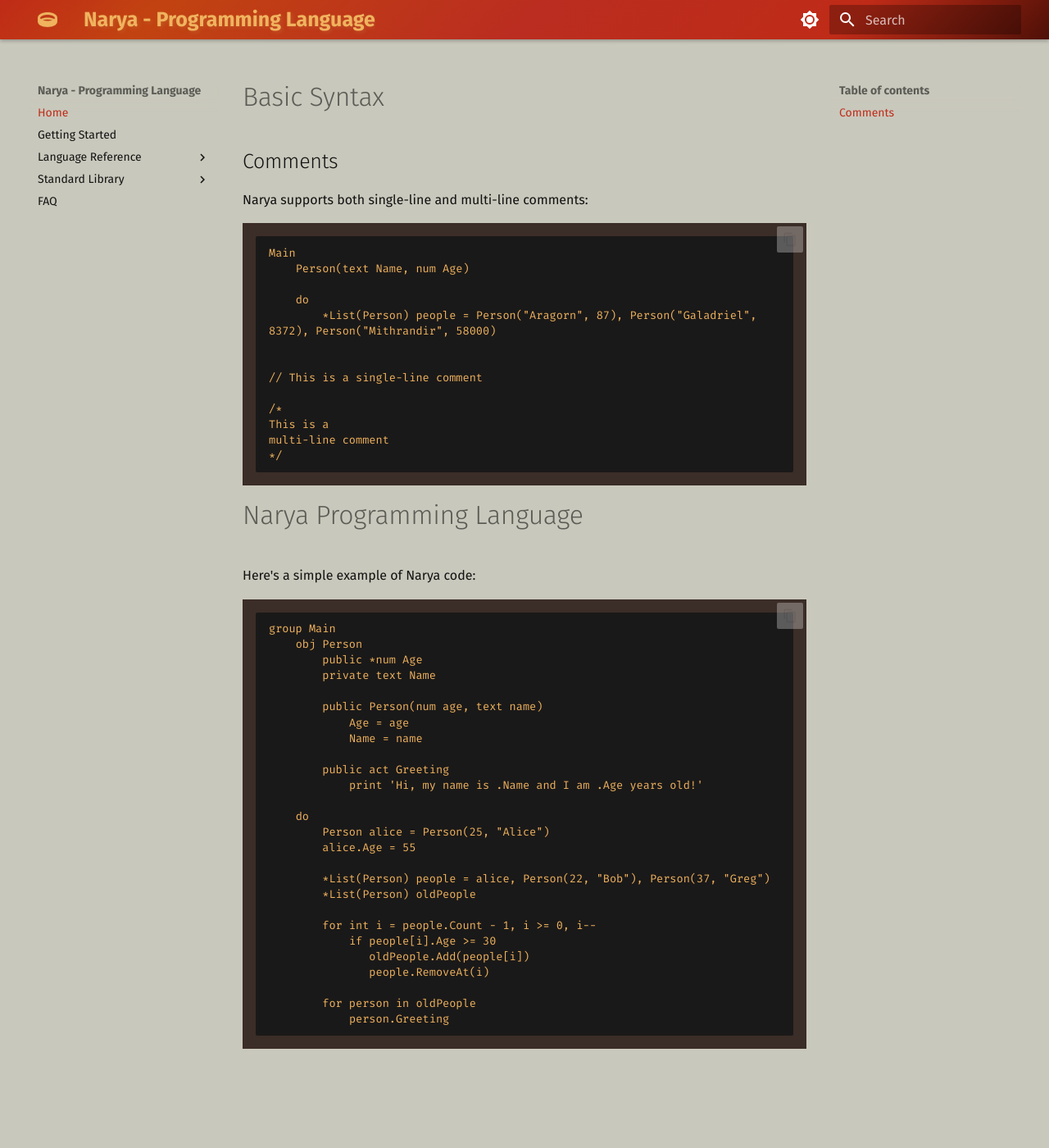
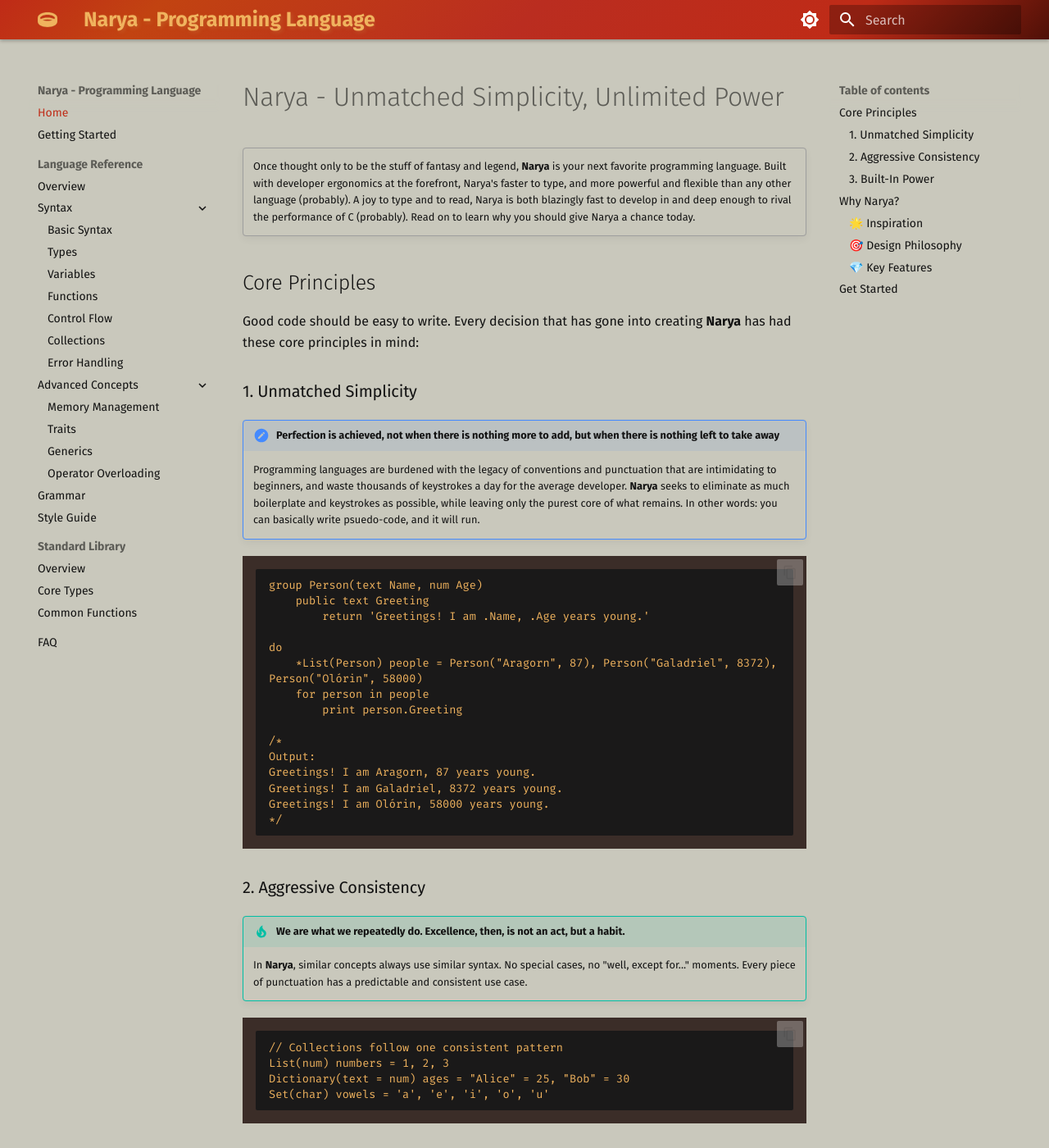
Before and after one commit to ephemeraldisle/narya_language, an MkDocs documentation site: the page built from docs/index.md, in a window 1280 px wide and 1400 px high. Shown: the whole window at 82% size. Built offline with MkDocs 1.6.1 and Material for MkDocs 9.7.7, drawn with Linux system fonts in a browser that asks for light colours; some of the changed text lies outside the part shown.

Commit message:
getting the party started

````diff
--- a/docs/index.md
+++ b/docs/index.md
@@ -1,3 +1,196 @@
+# Narya - Unmatched Simplicity, Unlimited Power
+
+!!! quote ""
+    Once thought only to be the stuff of fantasy and legend, **Narya** is your next favorite programming language. Built with developer ergonomics at the forefront, Narya's faster to type, and more powerful and flexible than any other language (probably). A joy to type and to read, Narya is both blazingly fast to develop in and deep enough to rival the performance of C (probably). Read on to learn why you should give Narya a chance today.
+
+
+## Core Principles
+
+Good code should be easy to write. Every decision that has gone into creating **Narya** has had these core principles in mind:
+
+
+### 1. Unmatched Simplicity
+!!! note "Perfection is achieved, not when there is nothing more to add, but when there is nothing left to take away"
+    Programming languages are burdened with the legacy of conventions and punctuation that are intimidating to beginners, and waste thousands of keystrokes a day for the average developer. **Narya** seeks to eliminate as much boilerplate and keystrokes as possible, while leaving only the purest core of what remains. In other words: you can basically write psuedo-code, and it will run.
+
+
+```narya
+group Person(text Name, num Age)
+    public text Greeting
+        return 'Greetings! I am .Name, .Age years young.'
+
+do
+    *List(Person) people = Person("Aragorn", 87), Person("Galadriel", 8372), Person("Olórin", 58000)
+    for person in people
+        print person.Greeting
+
+/*
+Output:
+Greetings! I am Aragorn, 87 years young.
+Greetings! I am Galadriel, 8372 years young.
+Greetings! I am Olórin, 58000 years young.
+*/
+```
+
+### 2. Aggressive Consistency
+!!! tip "We are what we repeatedly do. Excellence, then, is not an act, but a habit."
+    In **Narya**, similar concepts always use similar syntax. No special cases, no "well, except for..." moments. Every piece of punctuation has a predictable and consistent use case.
+
+```narya
+// Collections follow one consistent pattern
+List(num) numbers = 1, 2, 3
+Dictionary(text = num) ages = "Alice" = 25, "Bob" = 30
+Set(char) vowels = 'a', 'e', 'i', 'o', 'u'
+```
+
+### 3. Built-In Power
+!!! success "The power of the sun, in the palm of your hand."
+    Common programming tasks shouldn't require external libraries. Narya includes powerful built-in features for:
+
+    - 🎯 Memory management at *your* level of comfort
+    - 🔄 Comprehensive string interpolation
+    - 🛡️ Built-in error handling
+    - 🧩 Rich collection types
+    - 🔗 Trait-based composition
+    - 🎨 Metaprogram to your wildest dreams
+
+## Why Narya?
+
+### 🌟 Inspiration
+After a night of frustration with inconsistencies in both Python and C#, **Narya** was born with the audacious goal to truly make "one programming language to rule them all." Unfortunately, Ring is already a programming language, and **Ash Nazg Durbatulûk** just doesn't quite roll off the tongue. So we look instead to the Ring of Fire, Narya. Just as it was crafted to inspire others to resist tyranny and despair, **Narya** is designed to resist the tyranny of complexity and the despair of inconsistent design. Naturally, of course, it is and will always be free and open source, forever. *Hopefully I'll never need some help keeping the Tolkien estate off my back.* 😇
+
+### 🎯 Design Philosophy
+Unlike languages that grow organically over decades, Narya is purposefully crafted with a clear vision. Every feature must pass the "Ring Test":
+
+1. Does it maintain simplicity?
+2. Does it follow established patterns?
+3. Does it serve a common need?
+
+### 💎 Key Features
+
+=== "Tab 1"
+    Markdown **content**.
+
+    Multiple paragraphs.
+
+=== "Tab 2"
+    More Markdown **content**.
+
+    - list item a
+    - list item b
+
+=== "Memory Management"
+    The innovative Ring system provides three levels of memory management:
+    ```narya
+    inner int x = 5        // Automatic scope-based (default)
+    outer Config cfg = {}  // Reference counted
+    core Resource r = {}   // Manual management
+    ```
+
+=== "String Interpolation"
+    Powerful, consistent string formatting:
+    ```narya
+    text name = "World"
+    print 'Hello, .name!'  // Simple variable
+    print 'Sum: .(x + y)'  // Expressions
+    ```
+
+=== "Error Handling"
+    Built-in error handling without exceptions:
+    ```narya
+    int? result = riskyOperation()
+    if result is Error
+        // Handle error
+    else
+        // Use result
+    ```
+
+## Get Started
+
+Jump into Narya with our [Getting Started Guide](getting-started.md) or explore the comprehensive [Language Reference](language-reference/overview.md).
+
+---
+
+<div class="grid cards" markdown>
+
+-   :material-clock-fast:{ .lg .middle } __Quick Start in 5 Minutes__
+
+    ---
+
+    Create your first Narya program quickly
+
+    [:octicons-arrow-right-24: Getting started](getting-started.md)
+
+-   :material-book:{ .lg .middle } __Language Reference__
+
+    ---
+
+    Comprehensive language documentation
+
+    [:octicons-arrow-right-24: Documentation](language-reference/overview.md)
+
+-   :material-library:{ .lg .middle } __Standard Library__
+
+    ---
+
+    Explore built-in features
+
+    [:octicons-arrow-right-24: Standard library](standard-library/overview.md)
+
+-   :material-help:{ .lg .middle } __FAQ__
+
+    ---
+
+    Common questions and answers
+
+    [:octicons-arrow-right-24: FAQ](faq.md)
+
+</div>
+
+
+
+
+
+
+
+
+
+
+
+
+
+
+
+
+
+
+
+
+
+
+
+
+
+
+
+
+
+
+
+
+
+
+
+
+
+
+
+
+
+
+
+
+
 # Basic Syntax
 
 ## Comments
--- a/mkdocs.yml
+++ b/mkdocs.yml
@@ -31,6 +31,13 @@ theme:
   features:
     - navigation.instant
     - content.code.copy
+    - content.tabs.link
+    - navigation.sections
+    - navigation.expand
+    - navigation.indexes
+    - navigation.top
+    - content.code.annotate
+
 
 
 nav:
@@ -76,7 +83,19 @@ markdown_extensions:
   - pymdownx.details
   - pymdownx.superfences
   - pymdownx.mark
+  - pymdownx.critic
+  - pymdownx.caret
+  - pymdownx.keys
+  - pymdownx.mark
+  - pymdownx.tilde
+  - def_list
   - attr_list
+  - tables
+  - pymdownx.details
+  - pymdownx.superfences
+  - attr_list
+  - pymdownx.tabbed
+  - md_in_html
   - pymdownx.emoji:
       emoji_index: !!python/name:material.extensions.emoji.twemoji
       emoji_generator: !!python/name:material.extensions.emoji.to_svg
````
